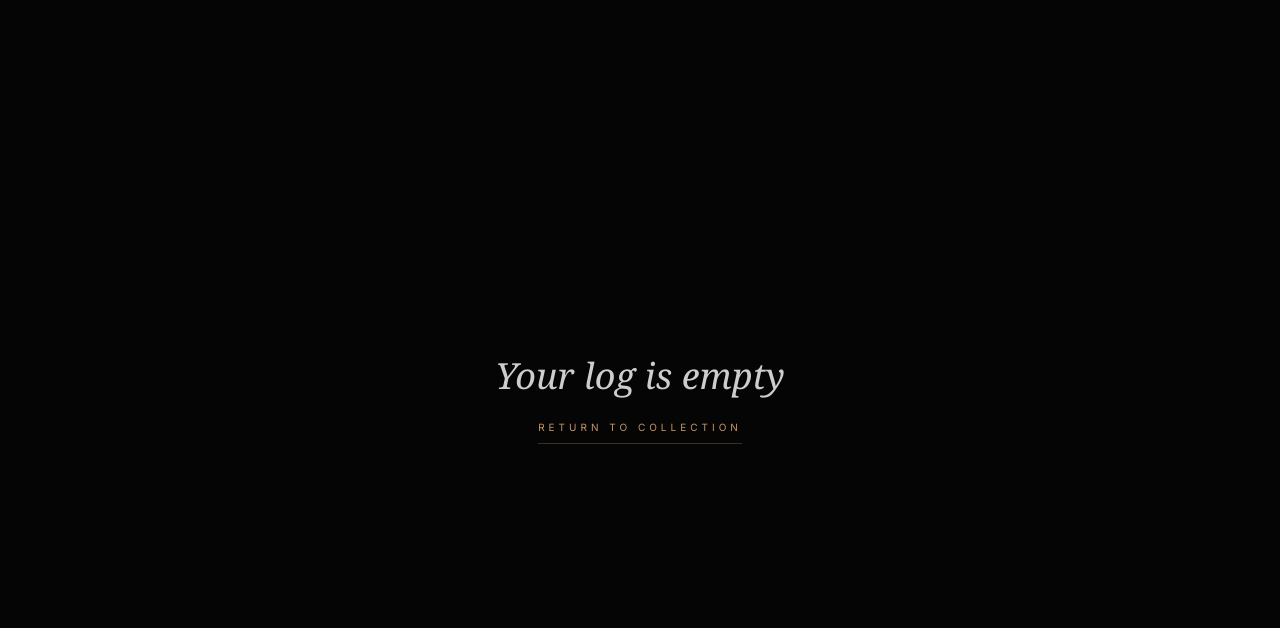
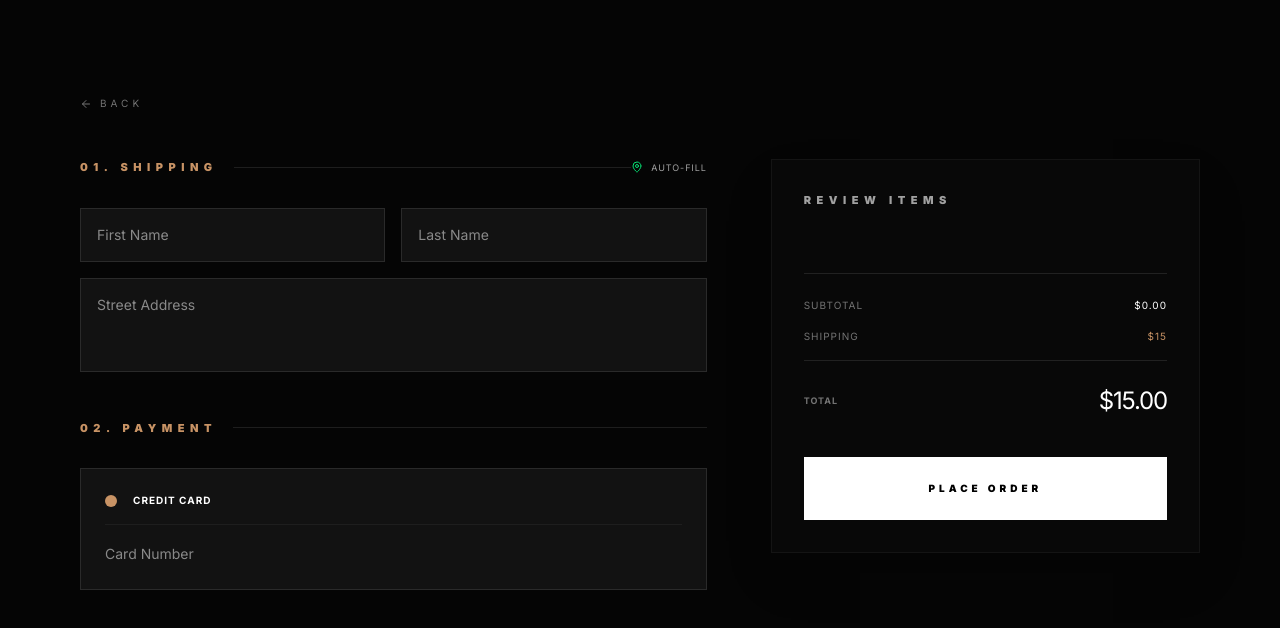
Before and after one commit to afterrender1/dark-drop-coffee-shop, a Next.js app: page /checkout in a window 1280 px wide. Shown: the top 628 px of the page. Built offline with nearby package versions, Linux system fonts and the light colour scheme.

Commit message:
order done

```diff
--- a/app/(pages)/checkout/page.jsx
+++ b/app/(pages)/checkout/page.jsx
@@ -1,10 +1,21 @@
 "use client";
 
-import { useState } from "react"; // Added for loading state
-import { useSelector } from "react-redux";
+import { useState, useMemo } from "react";
+import { useSelector, useDispatch } from "react-redux";
 import Image from "next/image";
 import Link from "next/link";
-import { ShieldCheck, Truck, ArrowLeft, MapPin, Loader2 } from "lucide-react";
+import { motion, AnimatePresence } from "framer-motion";
+import { clearCart } from "@/app/lib/features/cart/cartSlice";
+import {
+  ShieldCheck,
+  Truck,
+  ArrowLeft,
+  MapPin,
+  Loader2,
+  CheckCircle2,
+  Package,
+  Clock,
+} from "lucide-react";
 import { Inter } from "next/font/google";
 
 const inter = Inter({
@@ -16,6 +27,13 @@ export default function CheckoutPage() {
   const cartItems = useSelector((state) => state.cart.items);
   const [isLocating, setIsLocating] = useState(false);
   const [address, setAddress] = useState("");
+  const [orderStatus, setOrderStatus] = useState("idle"); // idle | processing | completed
+  const dispatch = useDispatch();
+  // Generate a random delivery time between 25 and 45 minutes
+  const deliveryTime = useMemo(
+    () => Math.floor(Math.random() * (45 - 25 + 1)) + 25,
+    []
+  );
 
   const subtotal = cartItems.reduce(
     (acc, item) => acc + item.price * item.quantity,
@@ -24,17 +42,10 @@ export default function CheckoutPage() {
   const shipping = subtotal > 100 ? 0 : 15;
   const total = subtotal + shipping;
 
-  // ONE-CLICK LOCATION FUNCTION
   const handleGetLocation = () => {
-    if (!navigator.geolocation) {
-      alert("Geolocation is not supported by your browser");
-      return;
-    }
-
+    if (!navigator.geolocation) return;
     setIsLocating(true);
-
-    navigator.geolocation.getCurrentPosition(
-      async (position) => {
+    navigator.geolocation.getCurrentPosition(async (position) => {
       try {
         const { latitude, longitude } = position.coords;
         const res = await fetch(
@@ -42,35 +53,88 @@ export default function CheckoutPage() {
         );
         const data = await res.json();
         setAddress(data.display_name);
-        } catch (error) {
-          console.error("Error fetching address:", error);
       } finally {
         setIsLocating(false);
       }
-      },
-      (error) => {
-        setIsLocating(false);
-        alert(
-          "Unable to retrieve your location. Please check your permissions."
-        );
-      }
-    );
+    });
   };
 
-  if (cartItems.length === 0) {
+  const handlePlaceOrder = () => {
+    setOrderStatus("processing");
+    setTimeout(() => {
+      setOrderStatus("completed");
+      dispatch(clearCart());
+    }, 3000);
+  };
+
+  if (orderStatus === "completed") {
     return (
       <div
-        className={`min-h-screen bg-[#050505] text-white flex flex-col items-center justify-center p-6 ${inter.className}`}
+        className={`min-h-screen bg-[#050505] text-white flex items-center justify-center p-6 ${inter.className}`}
       >
-        <h2 className="text-4xl font-serif mb-6 italic opacity-80">
-          Your log is empty
-        </h2>
+        <motion.div
+          initial={{ opacity: 0, scale: 0.9 }}
+          animate={{ opacity: 1, scale: 1 }}
+          className="max-w-2xl w-full bg-[#080808] border border-white/10 p-8 md:p-12 shadow-2xl rounded-sm text-center"
+        >
+          <motion.div
+            initial={{ scale: 0 }}
+            animate={{ scale: 1 }}
+            transition={{ type: "spring", damping: 12 }}
+            className="w-20 h-20 bg-green-500/10 rounded-full flex items-center justify-center mx-auto mb-8"
+          >
+            <CheckCircle2 size={40} className="text-green-500" />
+          </motion.div>
+
+          <h2 className="text-4xl font-serif mb-2">Order Confirmed.</h2>
+          <p className="text-neutral-500 text-sm uppercase tracking-[0.3em] mb-12">
+            Transaction ID: #BE-{Math.floor(Math.random() * 1000000)}
+          </p>
+
+          <div className="grid grid-cols-1 md:grid-cols-2 gap-6 mb-12 text-left">
+            <div className="bg-white/5 p-6 border border-white/5">
+              <Clock className="text-[#c89365] mb-3" size={20} />
+              <p className="text-[10px] uppercase tracking-widest text-neutral-500 mb-1">
+                Estimated Arrival
+              </p>
+              <p className="text-xl font-bold">{deliveryTime} Minutes</p>
+            </div>
+            <div className="bg-white/5 p-6 border border-white/5">
+              <Package className="text-[#c89365] mb-3" size={20} />
+              <p className="text-[10px] uppercase tracking-widest text-neutral-500 mb-1">
+                Items Prepared
+              </p>
+              <p className="text-xl font-bold">{cartItems.length} Products</p>
+            </div>
+          </div>
+
+          <div className="space-y-4 mb-12">
+            {cartItems.map((item) => (
+              <div
+                key={item.id}
+                className="flex justify-between items-center text-sm border-b border-white/5 pb-2"
+              >
+                <span className="text-neutral-400">
+                  {item.quantity}x {item.name}
+                </span>
+                <span className="font-mono">
+                  ${(item.price * item.quantity).toFixed(2)}
+                </span>
+              </div>
+            ))}
+            <div className="flex justify-between pt-4 text-lg font-bold">
+              <span>Total Paid</span>
+              <span className="text-[#c89365]">${total.toFixed(2)}</span>
+            </div>
+          </div>
+
           <Link
             href="/"
-          className="text-[#c89365] uppercase tracking-[0.4em] text-[10px] border-b border-[#c89365]/30 pb-2 hover:border-[#c89365] transition-all"
+            className="inline-block w-full bg-white text-black py-5 font-black uppercase tracking-[0.4em] text-[10px] hover:bg-[#c89365] hover:text-white transition-all"
           >
-          Return to Collection
+            Return to Store
           </Link>
+        </motion.div>
       </div>
     );
   }
@@ -79,6 +143,22 @@ export default function CheckoutPage() {
     <div
       className={`min-h-screen bg-[#050505] text-white pt-24 pb-12 ${inter.className}`}
     >
+      <AnimatePresence>
+        {orderStatus === "processing" && (
+          <motion.div
+            initial={{ opacity: 0 }}
+            animate={{ opacity: 1 }}
+            exit={{ opacity: 0 }}
+            className="fixed inset-0 z-100 bg-black/90 backdrop-blur-md flex flex-col items-center justify-center"
+          >
+            <Loader2 size={48} className="text-[#c89365] animate-spin mb-6" />
+            <p className="text-[10px] uppercase tracking-[0.6em] animate-pulse">
+              Authenticating Transaction...
+            </p>
+          </motion.div>
+        )}
+      </AnimatePresence>
+
       <div className="container mx-auto px-4 max-w-6xl">
         <Link
           href="/"
@@ -92,79 +172,66 @@ export default function CheckoutPage() {
             <section>
               <div className="flex items-center justify-between mb-8">
                 <h2 className="text-[11px] uppercase tracking-[0.5em] text-[#c89365] font-black flex items-center gap-4 flex-1">
-                  01. Shipping Information{" "}
-                  <div className="h-px flex-1 bg-white/10" />
+                  01. Shipping <div className="h-px flex-1 bg-white/10" />
                 </h2>
-              </div>
-
-              <div className="grid grid-cols-1 md:grid-cols-2 gap-4">
-                <input
-                  type="text"
-                  placeholder="First Name"
-                  className="bg-white/5 border border-white/10 p-4 focus:border-[#c89365] outline-none transition-colors text-sm placeholder:text-neutral-600"
-                />
-                <input
-                  type="text"
-                  placeholder="Last Name"
-                  className="bg-white/5 border border-white/10 p-4 focus:border-[#c89365] outline-none transition-colors text-sm placeholder:text-neutral-600"
-                />
-                <input
-                  type="email"
-                  placeholder="Email Address"
-                  className="md:col-span-2 bg-white/5 border border-white/10 p-4 focus:border-[#c89365] outline-none transition-colors text-sm placeholder:text-neutral-600"
-                />
-
-                {/* AUTO-FILLED ADDRESS FIELD */}
-                <textarea
-                  placeholder="Street Address"
-                  value={address}
-                  onChange={(e) => setAddress(e.target.value)}
-                  rows={3}
-                  className="md:col-span-2 bg-white/5 border border-white/10 p-4 focus:border-[#c89365] outline-none transition-colors text-sm placeholder:text-neutral-600 resize-none"
-                />
-                {/* ONE-CLICK LOCATION BUTTON */}
                 <button
                   onClick={handleGetLocation}
                   disabled={isLocating}
-                  className="ml-4 cursor-pointer flex items-center gap-2 text-[9px] uppercase tracking-widest text-neutral-400 hover:text-white transition-all disabled:opacity-50"
+                  className="cursor-pointer flex items-center gap-2 text-[9px] uppercase tracking-widest text-neutral-400 hover:text-white transition-all"
                 >
                   {isLocating ? (
                     <Loader2 size={12} className="animate-spin" />
                   ) : (
                     <MapPin size={12} className="text-green-400" />
                   )}
-                  {isLocating ? "Locating..." : "Auto-Fill Location"}
+                  {isLocating ? "Locating..." : "Auto-Fill"}
                 </button>
+              </div>
+              <div className="grid grid-cols-1 md:grid-cols-2 gap-4">
+                <input
+                  type="text"
+                  placeholder="First Name"
+                  className="bg-white/5 border border-white/10 p-4 outline-none text-sm"
+                />
+                <input
+                  type="text"
+                  placeholder="Last Name"
+                  className="bg-white/5 border border-white/10 p-4 outline-none text-sm"
+                />
+                <textarea
+                  placeholder="Street Address"
+                  value={address}
+                  onChange={(e) => setAddress(e.target.value)}
+                  rows={3}
+                  className="md:col-span-2 bg-white/5 border border-white/10 p-4 outline-none text-sm resize-none"
+                />
               </div>
             </section>
 
             <section>
               <h2 className="text-[11px] uppercase tracking-[0.5em] text-[#c89365] font-black mb-8 flex items-center gap-4">
-                02. Payment Method <div className="h-px flex-1 bg-white/10" />
+                02. Payment <div className="h-px flex-1 bg-white/10" />
               </h2>
-              <div className="bg-white/5 border border-white/10 p-6 rounded-sm space-y-4">
+              <div className="bg-white/5 border border-white/10 p-6 space-y-4">
                 <div className="flex items-center gap-4 border-b border-white/5 pb-4">
-                  <div className="h-3 w-3 rounded-full border-2 border-[#c89365] bg-[#c89365]" />
+                  <div className="h-3 w-3 rounded-full bg-[#c89365]" />
                   <span className="text-[10px] uppercase tracking-widest font-bold">
-                    Credit / Debit Card
+                    Credit Card
                   </span>
                 </div>
-                <div className="grid grid-cols-1 gap-4 pt-2">
                 <input
                   type="text"
                   placeholder="Card Number"
-                    className="bg-transparent border-none outline-none text-sm placeholder:text-neutral-700"
+                  className="bg-transparent border-none outline-none text-sm w-full"
                 />
-                </div>
               </div>
             </section>
           </div>
 
-          {/* SUMMARY SIDEBAR */}
           <div className="lg:col-span-5">
-            <div className="sticky top-32 bg-[#080808] border border-white/5 p-8 shadow-2xl rounded-sm">
+            <div className="sticky top-32 bg-[#080808] border border-white/5 p-8 shadow-2xl">
               <h3 className="text-[11px] uppercase tracking-[0.5em] font-black mb-8 text-neutral-400">
-                Order Summary
+                Review Items
               </h3>
               <div className="space-y-6 max-h-[40vh] overflow-y-auto mb-8 pr-2 custom-scrollbar">
                 {cartItems.map((item) => (
@@ -176,66 +243,50 @@ export default function CheckoutPage() {
                         fill
                         className="object-contain p-2 grayscale brightness-125"
                       />
-                      <span className="absolute -top-2 -right-2 bg-[#c89365] text-black text-[9px] font-black h-5 w-5 flex items-center justify-center rounded-full shadow-lg">
+                      <span className="absolute -top-2 -right-2 bg-[#c89365] text-black text-[9px] font-black h-5 w-5 flex items-center justify-center rounded-full">
                         {item.quantity}
                       </span>
                     </div>
-                    <div className="flex-1 space-y-1">
-                      <h4 className="text-[11px] uppercase font-black tracking-widest text-white leading-tight">
+                    <div className="flex-1">
+                      <h4 className="text-[11px] uppercase font-black text-white">
                         {item.name}
                       </h4>
                       <p className="text-[9px] text-neutral-500 italic font-serif">
-                        {item.origin || "Exclusive Selection"}
+                        {item.origin}
                       </p>
                     </div>
-                    <span className="text-[11px] font-bold text-white tracking-widest">
+                    <span className="text-[11px] font-bold text-white">
                       ${(item.price * item.quantity).toFixed(2)}
                     </span>
                   </div>
                 ))}
               </div>
 
-              <div className="border-t border-white/10 pt-6 space-y-4">
-                <div className="flex justify-between text-[10px] text-neutral-500 uppercase tracking-widest">
+              <div className="border-t border-white/10 pt-6 space-y-4 text-[10px] uppercase tracking-widest">
+                <div className="flex justify-between text-neutral-500">
                   <span>Subtotal</span>
                   <span className="text-white">${subtotal.toFixed(2)}</span>
                 </div>
-                <div className="flex justify-between text-[10px] text-neutral-500 uppercase tracking-widest">
+                <div className="flex justify-between text-neutral-500">
                   <span>Shipping</span>
                   <span className="text-[#c89365]">
-                    {shipping === 0
-                      ? "COMPLIMENTARY"
-                      : `$${shipping.toFixed(2)}`}
+                    {shipping === 0 ? "FREE" : `$${shipping}`}
                   </span>
                 </div>
-                <div className="flex justify-between text-2xl font-light border-t border-white/10 pt-6 mt-2">
-                  <span className="uppercase text-[9px] tracking-[0.6em] self-center text-neutral-500 font-bold">
-                    Total Due
+                <div className="flex justify-between text-2xl font-light border-t border-white/10 pt-6 mt-2 text-white">
+                  <span className="text-[9px] font-bold self-center text-neutral-500">
+                    Total
                   </span>
-                  <span className="font-medium text-white tracking-tighter">
-                    ${total.toFixed(2)}
-                  </span>
+                  <span className="tracking-tighter">${total.toFixed(2)}</span>
                 </div>
               </div>
 
-              <button className="w-full mt-10 bg-white text-black py-6 font-black uppercase tracking-[0.4em] text-[10px] hover:bg-[#c89365] hover:text-white transition-all duration-500 active:scale-95 cursor-pointer">
-                Confirm Purchase
+              <button
+                onClick={handlePlaceOrder}
+                className="w-full mt-10 bg-white text-black py-6 font-black uppercase tracking-[0.4em] text-[10px] hover:bg-[#c89365] hover:text-white transition-all active:scale-95 cursor-pointer"
+              >
+                Place Order
               </button>
-
-              <div className="mt-10 pt-6 border-t border-white/5 grid grid-cols-2 gap-4">
-                <div className="flex items-center gap-2 opacity-20 hover:opacity-50 transition-opacity">
-                  <ShieldCheck size={12} />
-                  <span className="text-[7px] uppercase tracking-[0.3em]">
-                    AES-256 Encrypted
-                  </span>
-                </div>
-                <div className="flex items-center gap-2 opacity-20 hover:opacity-50 transition-opacity">
-                  <Truck size={12} />
-                  <span className="text-[7px] uppercase tracking-[0.3em]">
-                    Global Logistics
-                  </span>
-                </div>
-              </div>
             </div>
           </div>
         </div>
--- a/app/lib/features/cart/cartSlice.js
+++ b/app/lib/features/cart/cartSlice.js
@@ -29,11 +29,14 @@ export const cartSlice = createSlice({
     removeFromCart: (state, action) => {
       state.items = state.items.filter((item) => item.id !== action.payload);
     },
+    clearCart: (state) => {
+      state.items = [];
+    },
     hydrateCart: (state, action) => {
       state.items = action.payload;
     }
   },
 });
 
-export const { addToCart, removeFromCart, decrementQuantity, hydrateCart } = cartSlice.actions;
+export const { addToCart, removeFromCart, decrementQuantity, hydrateCart, clearCart } = cartSlice.actions;
 export default cartSlice.reducer;
```
Lines whose indentation alone changed are shown as unchanged.
